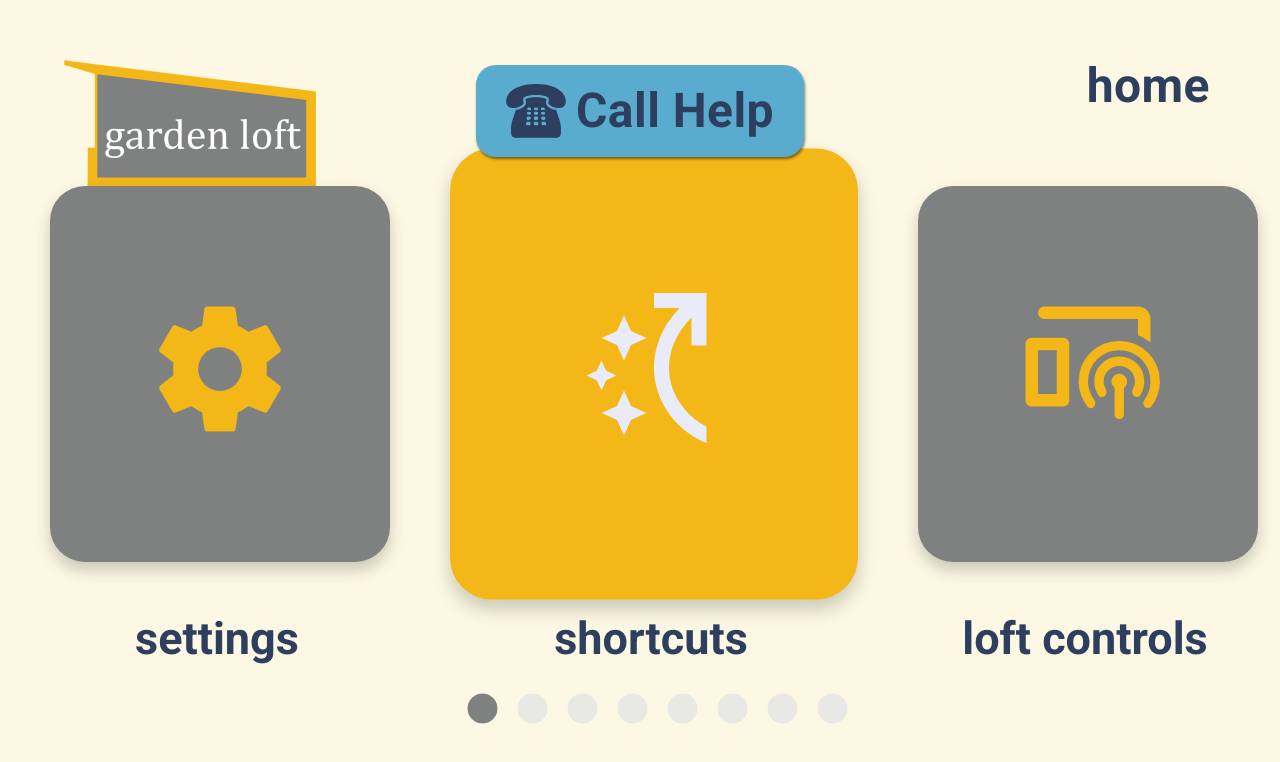
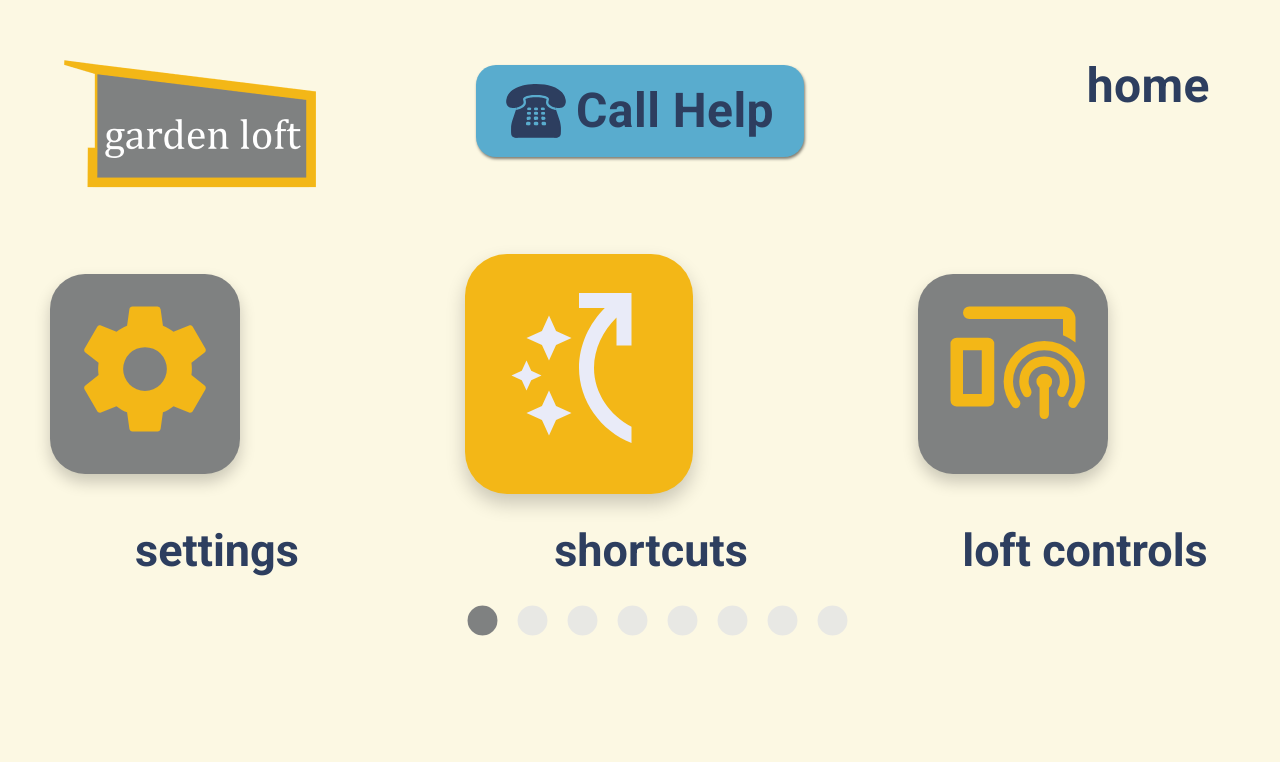
Before and after one commit to whimsical-phoenix/gardenLoft-playground, a React (Create React App) app: page /garden-loft-app/home in a window 1280 px wide. Shown: the top 762 px of the page. Built offline with nearby package versions, Linux system fonts and the light colour scheme.

Commit message:
changed sizing

```diff
--- a/src/components/ProfileCard/ProfileCard.js
+++ b/src/components/ProfileCard/ProfileCard.js
@@ -1,18 +1,21 @@
 // ProfileCard.js
-import React from 'react';
-import { Link } from 'react-router-dom';
-import styled from 'styled-components';
+import React from "react";
+import { Link } from "react-router-dom";
+import styled from "styled-components";
 
 const ProfileCardLink = styled(Link)`
   text-decoration: none;
 `;
 
 const ProfileCardContainer = styled.div`
-  width: 300px;
-  height: 336px;
-  background: ${(props) => (props.backgroundColor !== null && props.backgroundColor !== undefined ? props.backgroundColor : '#7F8181')};
+  width: 150px;
+  height: 160px;
+  background: ${(props) =>
+    props.backgroundColor !== null && props.backgroundColor !== undefined
+      ? props.backgroundColor
+      : "#7F8181"};
   border-radius: 35px;
-  box-shadow:0 8px 16px rgba(0, 0, 0, 0.2);
+  box-shadow: 0 8px 16px rgba(0, 0, 0, 0.2);
   margin: 50px;
   padding: 20px;
   text-align: center;
@@ -22,12 +25,17 @@ const ProfileCardContainer = styled.div`
   transition: transform 0.3s, box-shadow 0.3s;
 
   &:hover {
-    transform: ${(props) => (props.disableHover ? 'none' : 'scale(1.2)')};
+    transform: ${(props) => (props.disableHover ? "none" : "scale(1.2)")};
 
-    background: ${(props) => (props.disableHover ? '' : (props.backgroundColor !== null && props.backgroundColor !== undefined ? props.backgroundColor : '#f3b717'))};
+    background: ${(props) =>
+      props.disableHover
+        ? ""
+        : props.backgroundColor !== null && props.backgroundColor !== undefined
+        ? props.backgroundColor
+        : "#f3b717"};
     .icon-container {
       svg {
-        fill: ${(props) => (props.disableHover ? '' : '#e9ebf8')};
+        fill: ${(props) => (props.disableHover ? "" : "#e9ebf8")};
       }
     }
   }
@@ -50,7 +58,15 @@ const CardContent = styled.div`
   }
 `;
 
-const ProfileCard = ({ link, icon, onClick, title, backgroundColor, borderRadius, disableHover }) => {
+const ProfileCard = ({
+  link,
+  icon,
+  onClick,
+  title,
+  backgroundColor,
+  borderRadius,
+  disableHover,
+}) => {
   const handleCardClick = () => {
     // Call the onClick prop when the card is clicked
     if (onClick) {
@@ -58,11 +74,14 @@ const ProfileCard = ({ link, icon, onClick, title, backgroundColor, borderRadius
     }
   };
 
-
   return (
     <ProfileCardLink to={link}>
-      <ProfileCardContainer className="profile-card-div" backgroundColor={backgroundColor} borderRadius={borderRadius} disableHover={disableHover} onClick={handleCardClick}
->
+      <ProfileCardContainer
+        className="profile-card-div"
+        backgroundColor={backgroundColor}
+        borderRadius={borderRadius}
+        disableHover={disableHover}
+        onClick={handleCardClick}>
         <CardContent>
           <div className="icon-container">{icon}</div>
           <h3>{title}</h3>
```
